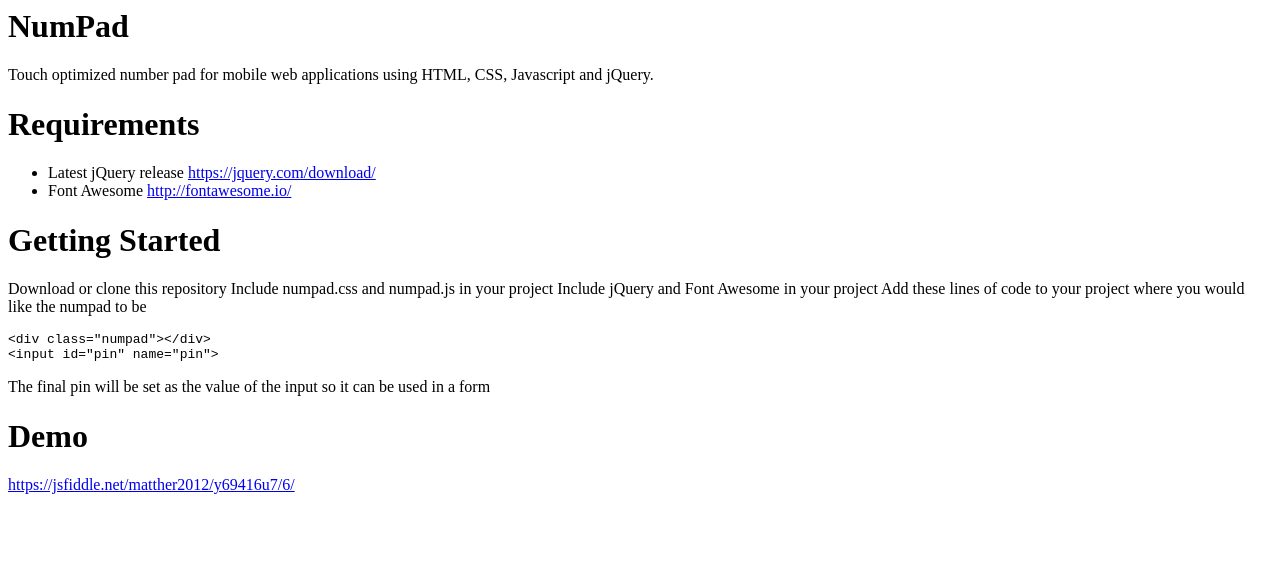
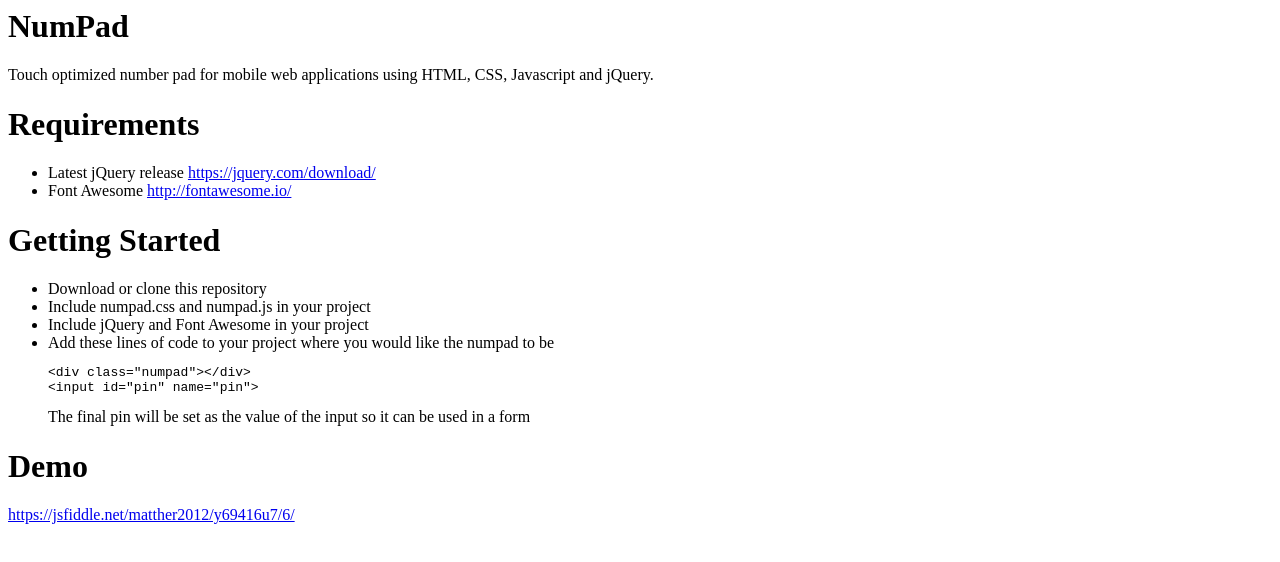
Before and after one commit to matthewfortier/NumPad, a plain HTML site: page README.html in a window 1280 px wide. Drawn offline with Linux system fonts and the light colour scheme.

Commit message:
Another README error fixed

```diff
--- a/README.html
+++ b/README.html
@@ -12,13 +12,14 @@
 <li>Font Awesome <a href="http://fontawesome.io/">http://fontawesome.io/</a></li>
 </ul>
 <h1 id="getting-started">Getting Started</h1>
-<p>Download or clone this repository
-Include numpad.css and numpad.js in your project
-Include jQuery and Font Awesome in your project
-Add these lines of code to your project where you would like the numpad to be</p>
-<pre><code>&lt;div class=&quot;numpad&quot;&gt;&lt;/div&gt;
+<ul>
+<li>Download or clone this repository</li>
+<li>Include numpad.css and numpad.js in your project</li>
+<li>Include jQuery and Font Awesome in your project</li>
+<li>Add these lines of code to your project where you would like the numpad to be<pre><code>&lt;div class=&quot;numpad&quot;&gt;&lt;/div&gt;
 &lt;input id=&quot;pin&quot; name=&quot;pin&quot;&gt;
-</code></pre><p>The final pin will be set as the value of the input so it can be used in a form</p>
+</code></pre>The final pin will be set as the value of the input so it can be used in a form</li>
+</ul>
 <h1 id="demo">Demo</h1>
 <p><a href="https://jsfiddle.net/matther2012/y69416u7/6/">https://jsfiddle.net/matther2012/y69416u7/6/</a></p>
 
```
Also changed, not shown: 1 other file.
